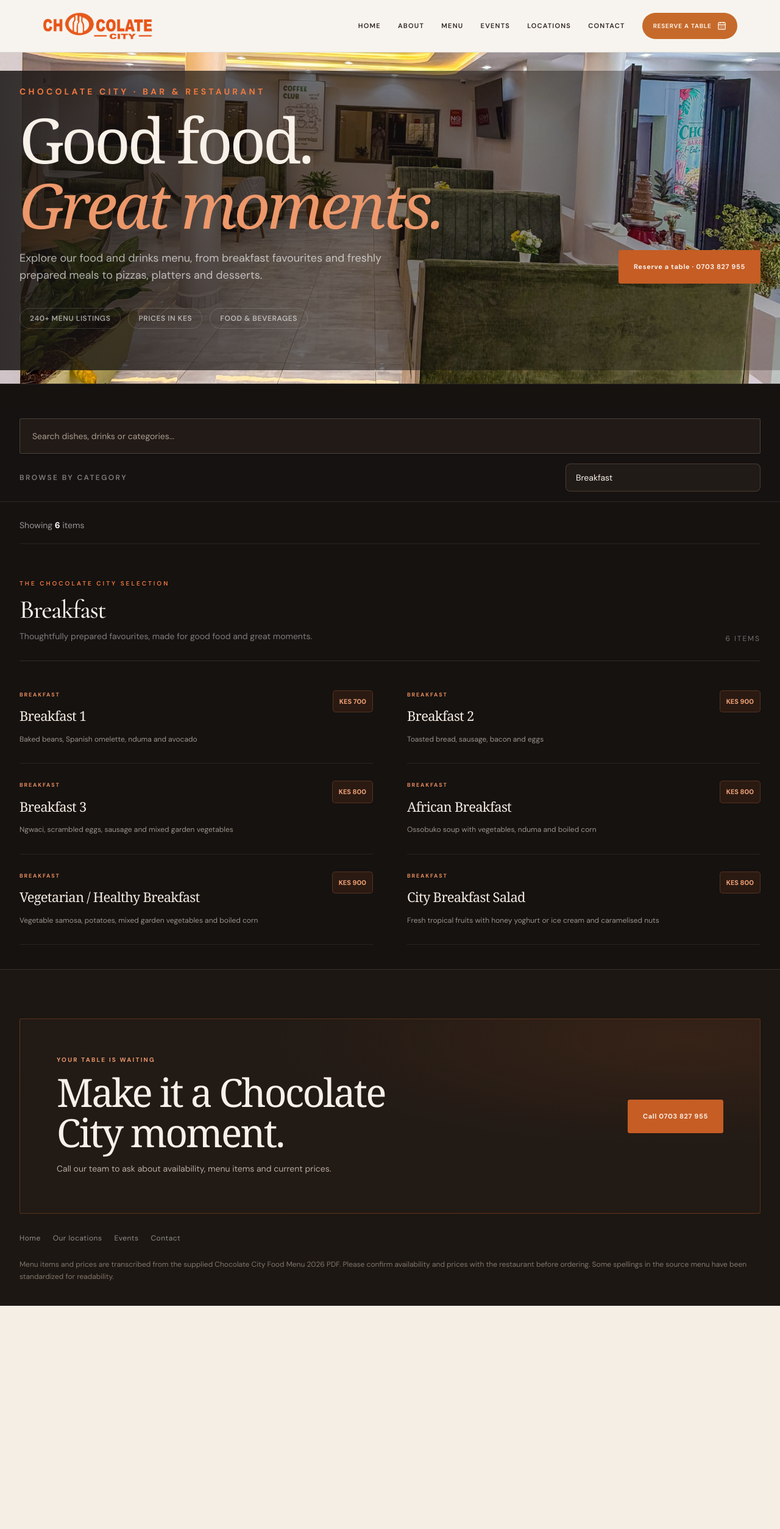
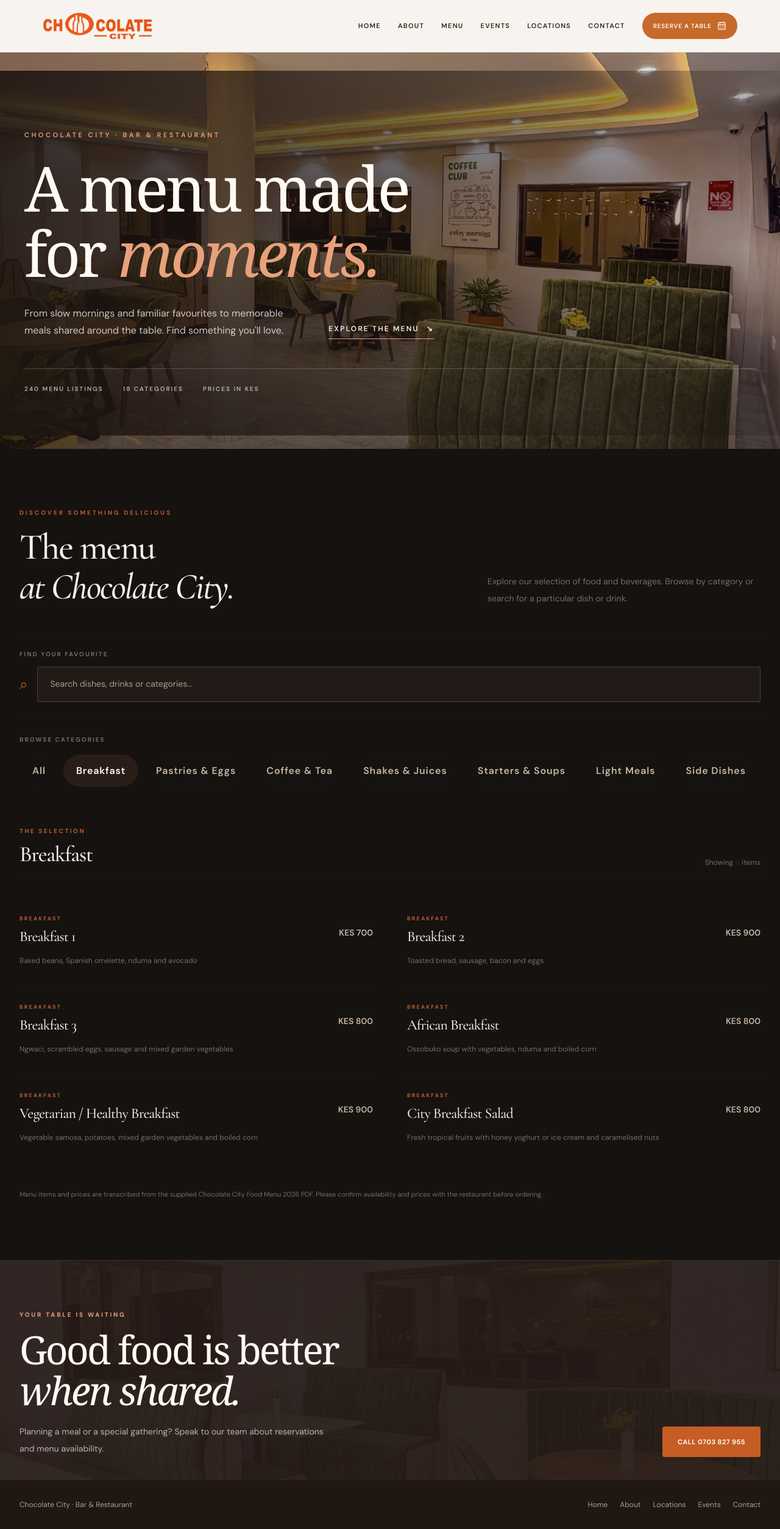
Before and after one commit to EugeneCodes254/chocolate-city, a Next.js app: page /menu in a window 1280 px wide. Shown: the whole page at 61% size. Before the commit the page ends 2141 px from the top, so only its background shows below. Built offline with nearby package versions, Linux system fonts and the light colour scheme.

Commit message:
Improve menu readability and contrast

```diff
--- a/src/app/menu/page.tsx
+++ b/src/app/menu/page.tsx
@@ -311,6 +311,7 @@ const dishes: Dish[] = [
   { name: "Margherita Medium", category: "Pizza", price: 800 },
 ];
 
+
 export default function MenuPage() {
   const [activeCategory, setActiveCategory] = useState("Breakfast");
   const [search, setSearch] = useState("");
@@ -321,6 +322,7 @@ export default function MenuPage() {
     return dishes.filter((dish) => {
       const matchesCategory =
         activeCategory === "All" || dish.category === activeCategory;
+
       const matchesSearch =
         !query ||
         dish.name.toLowerCase().includes(query) ||
@@ -335,143 +337,179 @@ export default function MenuPage() {
     `KES ${price.toLocaleString("en-KE")}`;
 
   return (
-    <main className="menu-premium min-h-screen bg-[#171412] text-white">
+    <main className="menu-premium min-h-screen bg-[#f7f2eb] text-[#291d18]">
       <SiteHeader />
-      <section className="relative isolate overflow-hidden border-b border-white/10 px-5 pb-12 pt-12 sm:px-8 sm:pt-20">
+
+      {/* Editorial hero */}
+      <section className="relative isolate flex min-h-[570px] items-end overflow-hidden bg-[#211712] px-5 pb-16 pt-24 sm:min-h-[650px] sm:px-10 sm:pb-20">
         <img
-          src="/images/restaurant/restaurant-photo-01.jpg"
-          alt="Chocolate City restaurant interior"
-          className="absolute inset-0 -z-10 h-full w-full object-cover object-center"
+          src="/images/restaurant/restaurant-photo-02.jpg"
+          alt="Chocolate City dining experience"
+          className="absolute inset-0 -z-20 h-full w-full object-cover object-center"
         />
-        <div
-          aria-hidden="true"
-          className="absolute inset-0 -z-0 bg-gradient-to-r from-[#171412]/85 via-[#171412]/55 to-[#171412]/25"
-        />
-        <div className="relative z-10 mx-auto max-w-7xl">
-          <p className="mb-4 text-sm font-bold uppercase tracking-[0.3em] text-[#f0783e]">
+        <div className="absolute inset-0 -z-10 bg-gradient-to-r from-[#1d1511]/90 via-[#1d1511]/60 to-[#1d1511]/20" />
+        <div className="absolute inset-0 -z-10 bg-gradient-to-t from-[#1d1511]/70 via-transparent to-[#1d1511]/15" />
+
+        <div className="mx-auto w-full max-w-7xl">
+          <p className="mb-6 text-[11px] font-semibold uppercase tracking-[0.32em] text-[#e9a17b]">
             Chocolate City · Bar & Restaurant
           </p>
-          <div className="grid gap-8 md:grid-cols-[1fr_auto] md:items-end">
-            <div>
-              <h1 className="max-w-3xl text-4xl font-black tracking-tight sm:text-6xl">
-                Good food.
-                <span className="block text-[#f0783e]">Great moments.</span>
+
+          <h1 className="max-w-4xl font-serif text-6xl font-normal leading-[0.98] tracking-[-0.045em] text-[#fffaf4] sm:text-7xl md:text-8xl">
+            A menu made
+            <br />
+            for <em className="text-[#e9a17b]">moments.</em>
           </h1>
-              <p className="mt-5 max-w-2xl text-base leading-7 text-white/65 sm:text-lg">
-                Explore our food and drinks menu, from breakfast favourites
-                and freshly prepared meals to pizzas, platters and desserts.
+
+          <div className="mt-8 flex max-w-2xl flex-col gap-7 sm:flex-row sm:items-end sm:justify-between">
+            <p className="max-w-lg text-sm leading-7 text-white/75 sm:text-base">
+              From slow mornings and familiar favourites to memorable meals
+              shared around the table. Find something you'll love.
             </p>
-            </div>
+
             <a
-              href="tel:+254703827955"
-              className="inline-flex w-fit items-center justify-center rounded-full bg-[#c65d24] px-6 py-4 font-bold text-white transition hover:bg-[#e16d2d]"
+              href="#menu-selection"
+              className="inline-flex w-fit shrink-0 items-center gap-3 border-b border-[#e9a17b] pb-2 text-xs font-semibold uppercase tracking-[0.18em] text-white transition hover:text-[#e9a17b]"
             >
-              Reserve a table · 0703 827 955
+              Explore the menu <span aria-hidden="true">↘</span>
             </a>
           </div>
-          <div className="mt-10 flex flex-wrap gap-3 text-xs font-semibold uppercase tracking-wider text-white/60">
-            <span className="rounded-full border border-white/15 px-4 py-2">
-              {dishes.length}+ menu listings
-            </span>
-            <span className="rounded-full border border-white/15 px-4 py-2">
-              Prices in KES
-            </span>
-            <span className="rounded-full border border-white/15 px-4 py-2">
-              Food & beverages
-            </span>
+
+          <div className="mt-12 flex flex-wrap gap-x-8 gap-y-3 border-t border-white/20 pt-6 text-[10px] font-semibold uppercase tracking-[0.2em] text-white/65">
+            <span>{dishes.length} menu listings</span>
+            <span>{categories.length - 1} categories</span>
+            <span>Prices in KES</span>
           </div>
         </div>
       </section>
 
-      <section className="mx-auto max-w-7xl px-5 py-10 sm:px-8">
-        <div className="sticky top-0 z-20 -mx-5 border-b border-white/10 bg-[#171412]/95 px-5 py-4 backdrop-blur sm:-mx-8 sm:px-8">
-          <label htmlFor="menu-search" className="sr-only">
-            Search the menu
+      {/* Menu selection */}
+      <section
+        id="menu-selection"
+        className="mx-auto max-w-7xl px-5 py-16 sm:px-8 sm:py-24"
+      >
+        <div className="mb-12 grid gap-8 md:grid-cols-[1fr_0.75fr] md:items-end">
+          <div>
+            <p className="mb-4 text-[10px] font-bold uppercase tracking-[0.3em] text-[#b95b32]">
+              Discover something delicious
+            </p>
+            <h2 className="font-serif text-5xl font-normal leading-tight tracking-[-0.04em] sm:text-6xl">
+              The menu
+              <br />
+              <em>at Chocolate City.</em>
+            </h2>
+          </div>
+
+          <p className="max-w-md text-sm leading-7 text-[#796b61] md:justify-self-end">
+            Explore our selection of food and beverages. Browse by category
+            or search for a particular dish or drink.
+          </p>
+        </div>
+
+        {/* Search */}
+        <div className="mb-8 border-y border-[#291d18]/15 py-5">
+          <label
+            htmlFor="menu-search"
+            className="mb-3 block text-[10px] font-bold uppercase tracking-[0.2em] text-[#796b61]"
+          >
+            Find your favourite
           </label>
+
+          <div className="flex items-center gap-4">
+            <span aria-hidden="true" className="text-2xl text-[#b95b32]">
+              ⌕
+            </span>
             <input
               id="menu-search"
               type="search"
               value={search}
               onChange={(event) => setSearch(event.target.value)}
               placeholder="Search dishes, drinks or categories..."
-            className="w-full rounded-lg border border-[#8f7766]/30 bg-[#211b17] px-5 py-4 text-sm text-[#f5eee7] shadow-sm outline-none placeholder:text-[#b9a99d]/55 transition duration-300 focus:border-[#c9784e] focus:ring-1 focus:ring-[#c9784e]/30"
+              className="w-full bg-transparent py-2 text-base text-[#291d18] outline-none placeholder:text-[#9b8d82] sm:text-lg"
             />
-          <div className="mt-4 flex flex-col gap-3 sm:flex-row sm:items-center sm:justify-between">
-            <p className="text-xs font-semibold uppercase tracking-[0.2em] text-white/45">
-              Browse by category
-            </p>
-            <select
-              value={activeCategory}
-              onChange={(event) => setActiveCategory(event.target.value)}
-              aria-label="Select menu category"
-              className="w-full appearance-none rounded-lg border border-[#8f7766]/35 bg-[#211b17] px-4 py-3 text-sm text-[#f5eee7] outline-none transition duration-300 hover:border-[#c9784e]/70 focus:border-[#c9784e] sm:w-80"
-            >
-              {categories.map((category) => (
-                <option key={category} value={category} className="bg-[#211b17]">
-                  {category}
-                </option>
-              ))}
-            </select>
-          </div>
-        </div>
-
-        <div className="mb-6 mt-7 flex items-center justify-between gap-4 border-b border-white/[0.07] pb-5">
-          <p className="text-sm text-white/55">
-            Showing <span className="font-bold text-white">{visibleDishes.length}</span>{" "}
-            {visibleDishes.length === 1 ? "item" : "items"}
-          </p>
             {search && (
               <button
                 type="button"
                 onClick={() => setSearch("")}
-              className="text-sm font-semibold text-[#f0783e] hover:text-white"
+                className="shrink-0 text-xs font-semibold uppercase tracking-wider text-[#b95b32] hover:text-[#291d18]"
               >
-              Clear search
+                Clear
               </button>
             )}
           </div>
+        </div>
 
-        <div className="mb-5 mt-10 border-b border-[#8f7766]/25 pb-7 sm:mt-14">
-          <p className="mb-3 text-[10px] font-semibold uppercase tracking-[0.3em] text-[#f0783e]">
-            The Chocolate City selection
+        {/* Category navigation */}
+        <div className="mb-12">
+          <p className="mb-4 text-[10px] font-bold uppercase tracking-[0.2em] text-[#796b61]">
+            Browse categories
           </p>
-          <div className="flex flex-wrap items-end justify-between gap-4">
-            <div>
-              <h2 className="font-serif text-3xl font-normal tracking-[-0.035em] text-[#f5eee7] sm:text-[2.65rem]">
-                {activeCategory === "All" ? "Our Menu" : activeCategory}
-              </h2>
-              <p className="mt-2 max-w-xl text-sm leading-6 text-white/45">
-                Thoughtfully prepared favourites, made for good food and great moments.
-              </p>
-            </div>
-            <span className="text-xs uppercase tracking-[0.16em] text-white/40">
-              {visibleDishes.length} {visibleDishes.length === 1 ? "item" : "items"}
-            </span>
+
+          <div className="flex gap-2 overflow-x-auto pb-4">
+            {categories.map((category) => {
+              const selected = activeCategory === category;
+
+              return (
+                <button
+                  key={category}
+                  type="button"
+                  onClick={() => setActiveCategory(category)}
+                  aria-pressed={selected}
+                  className={`shrink-0 rounded-full border px-5 py-3 text-xs font-semibold transition ${
+                    selected
+                      ? "border-[#291d18] bg-[#291d18] text-[#fffaf4]"
+                      : "border-[#291d18]/20 bg-transparent text-[#c8b6a4] hover:border-[#b95b32] hover:text-[#b95b32]"
+                  }`}
+                >
+                  {category}
+                </button>
+              );
+            })}
           </div>
         </div>
 
+        {/* Results heading */}
+        <div className="mb-7 flex flex-wrap items-end justify-between gap-4 border-b border-[#291d18]/15 pb-5">
+          <div>
+            <p className="mb-2 text-[10px] font-bold uppercase tracking-[0.25em] text-[#b95b32]">
+              The selection
+            </p>
+            <h3 className="font-serif text-3xl font-normal tracking-tight sm:text-4xl">
+              {activeCategory === "All" ? "Our complete menu" : activeCategory}
+            </h3>
+          </div>
+
+          <p className="text-xs text-[#796b61]">
+            Showing <strong className="text-[#291d18]">{visibleDishes.length}</strong>{" "}
+            {visibleDishes.length === 1 ? "item" : "items"}
+          </p>
+        </div>
+
+        {/* Dish listings */}
         {visibleDishes.length > 0 ? (
           <div className="grid gap-x-14 lg:grid-cols-2">
             {visibleDishes.map((dish, index) => (
               <article
                 key={`${dish.category}-${dish.name}-${index}`}
-                className="group border-b border-white/[0.08] py-6 transition-all duration-300 hover:border-[#c9784e]/55 hover:bg-white/[0.015] sm:py-7"
+                className="group border-b border-[#291d18]/10 py-6 transition-colors hover:border-[#b95b32]/50 sm:py-7"
               >
-                <div className="flex items-start justify-between gap-4">
-                  <div>
-                    <p className="menu-dish-category mb-2.5 text-[9px] font-semibold uppercase tracking-[0.27em] text-[#d98255]/90">
+                <div className="flex items-start justify-between gap-5">
+                  <div className="min-w-0">
+                    <p className="mb-2 text-[9px] font-bold uppercase tracking-[0.23em] text-[#b95b32]">
                       {dish.category}
                     </p>
-                    <h2 className="menu-dish-name font-serif text-[1.3rem] font-normal tracking-[-0.02em] text-[#f5eee7] transition-colors duration-300 group-hover:text-[#e8a17c]">
+                    <h4 className="font-serif text-xl font-normal leading-snug tracking-[-0.02em] text-[#f3e8d9] transition-colors group-hover:text-[#e58b5d] sm:text-2xl">
                       {dish.name}
-                    </h2>
+                    </h4>
                   </div>
-                  <span className="menu-dish-price">
+
+                  <span className="shrink-0 pt-5 text-sm font-semibold tabular-nums text-[#c8b6a4]">
                     {dish.price === undefined ? "Ask us" : formatPrice(dish.price)}
                   </span>
                 </div>
+
                 {dish.note && (
-                  <p className="menu-dish-description mt-2.5 max-w-md text-[12px] leading-6 text-[#b9aaa0]/65">
+                  <p className="mt-3 max-w-md text-xs leading-6 text-[#796b61]">
                     {dish.note}
                   </p>
                 )}
@@ -479,10 +517,10 @@ export default function MenuPage() {
             ))}
           </div>
         ) : (
-          <div className="rounded-2xl border border-white/10 px-6 py-16 text-center">
-            <h2 className="text-xl font-bold">No menu items found</h2>
-            <p className="mt-2 text-sm text-white/55">
-              Try another search term or choose a different category.
+          <div className="border border-[#291d18]/15 px-6 py-16 text-center">
+            <h3 className="font-serif text-3xl">Nothing found just yet.</h3>
+            <p className="mt-3 text-sm text-[#796b61]">
+              Try another search term or browse a different category.
             </p>
             <button
               type="button"
@@ -490,47 +528,67 @@ export default function MenuPage() {
                 setSearch("");
                 setActiveCategory("All");
               }}
-              className="mt-5 rounded-full bg-[#c65d24] px-5 py-3 text-sm font-bold hover:bg-[#e16d2d]"
+              className="mt-6 rounded-full bg-[#291d18] px-6 py-3 text-xs font-bold uppercase tracking-wider text-white transition hover:bg-[#b95b32]"
             >
-              Show full menu
+              View the full menu
             </button>
           </div>
         )}
+
+        <p className="mt-10 text-[11px] leading-6 text-[#796b61]">
+          Menu items and prices are transcribed from the supplied Chocolate
+          City Food Menu 2026 PDF. Please confirm availability and prices
+          with the restaurant before ordering.
+        </p>
       </section>
 
-      <section className="border-t border-white/10 bg-[#211b17] px-5 py-14 sm:px-8">
-        <div className="mx-auto flex max-w-7xl flex-col gap-6 rounded-3xl border border-[#c65d24]/30 bg-[#c65d24]/[0.08] p-7 sm:p-10 md:flex-row md:items-center md:justify-between">
+      {/* Reservation invitation */}
+      <section className="relative isolate overflow-hidden bg-[#291d18] px-5 py-20 text-[#fffaf4] sm:px-8 sm:py-24">
+        <img
+          src="/images/restaurant/restaurant-photo-18.jpg"
+          alt=""
+          aria-hidden="true"
+          className="absolute inset-0 -z-20 h-full w-full object-cover opacity-25"
+        />
+        <div className="absolute inset-0 -z-10 bg-[#291d18]/75" />
+
+        <div className="mx-auto flex max-w-7xl flex-col gap-8 md:flex-row md:items-end md:justify-between">
           <div>
-            <p className="text-sm font-bold uppercase tracking-[0.2em] text-[#f0783e]">
+            <p className="mb-4 text-[10px] font-bold uppercase tracking-[0.28em] text-[#e9a17b]">
               Your table is waiting
             </p>
-            <h2 className="mt-3 text-3xl font-black sm:text-4xl">
-              Make it a Chocolate City moment.
+            <h2 className="max-w-2xl font-serif text-4xl font-normal leading-tight tracking-[-0.035em] sm:text-6xl">
+              Good food is better
+              <br />
+              <em>when shared.</em>
             </h2>
-            <p className="mt-3 max-w-xl text-sm leading-6 text-white/60">
-              Call our team to ask about availability, menu items and current prices.
+            <p className="mt-5 max-w-lg text-sm leading-7 text-white/65">
+              Planning a meal or a special gathering? Speak to our team about
+              reservations and menu availability.
             </p>
           </div>
+
           <a
             href="tel:+254703827955"
-            className="inline-flex shrink-0 items-center justify-center rounded-full bg-[#c65d24] px-7 py-4 font-bold text-white hover:bg-[#e16d2d]"
+            className="inline-flex w-fit shrink-0 items-center justify-center border border-[#e9a17b] px-7 py-4 text-xs font-bold uppercase tracking-[0.16em] text-white transition hover:bg-[#e9a17b] hover:text-[#291d18]"
           >
             Call 0703 827 955
           </a>
         </div>
-        <div className="mx-auto mt-8 flex max-w-7xl flex-wrap gap-5 text-sm text-white/50">
-          <Link href="/" className="hover:text-white">Home</Link>
-          <Link href="/locations" className="hover:text-white">Our locations</Link>
-          <Link href="/events" className="hover:text-white">Events</Link>
-          <Link href="/contact" className="hover:text-white">Contact</Link>
+      </section>
+
+      <footer className="bg-[#211712] px-5 py-8 text-[#fffaf4]/60 sm:px-8">
+        <div className="mx-auto flex max-w-7xl flex-wrap items-center justify-between gap-5 text-xs">
+          <p>Chocolate City · Bar & Restaurant</p>
+          <nav className="flex flex-wrap gap-5">
+            <Link href="/" className="transition hover:text-white">Home</Link>
+            <Link href="/about" className="transition hover:text-white">About</Link>
+            <Link href="/locations" className="transition hover:text-white">Locations</Link>
+            <Link href="/events" className="transition hover:text-white">Events</Link>
+            <Link href="/contact" className="transition hover:text-white">Contact</Link>
+          </nav>
         </div>
-        <p className="mx-auto mt-6 max-w-7xl text-xs leading-5 text-white/35">
-          Menu items and prices are transcribed from the supplied Chocolate City
-          Food Menu 2026 PDF. Please confirm availability and prices with the
-          restaurant before ordering. Some spellings in the source menu have
-          been standardized for readability.
-        </p>
-      </section>
+      </footer>
     </main>
   );
 }
```
Lines whose indentation alone changed are shown as unchanged.
